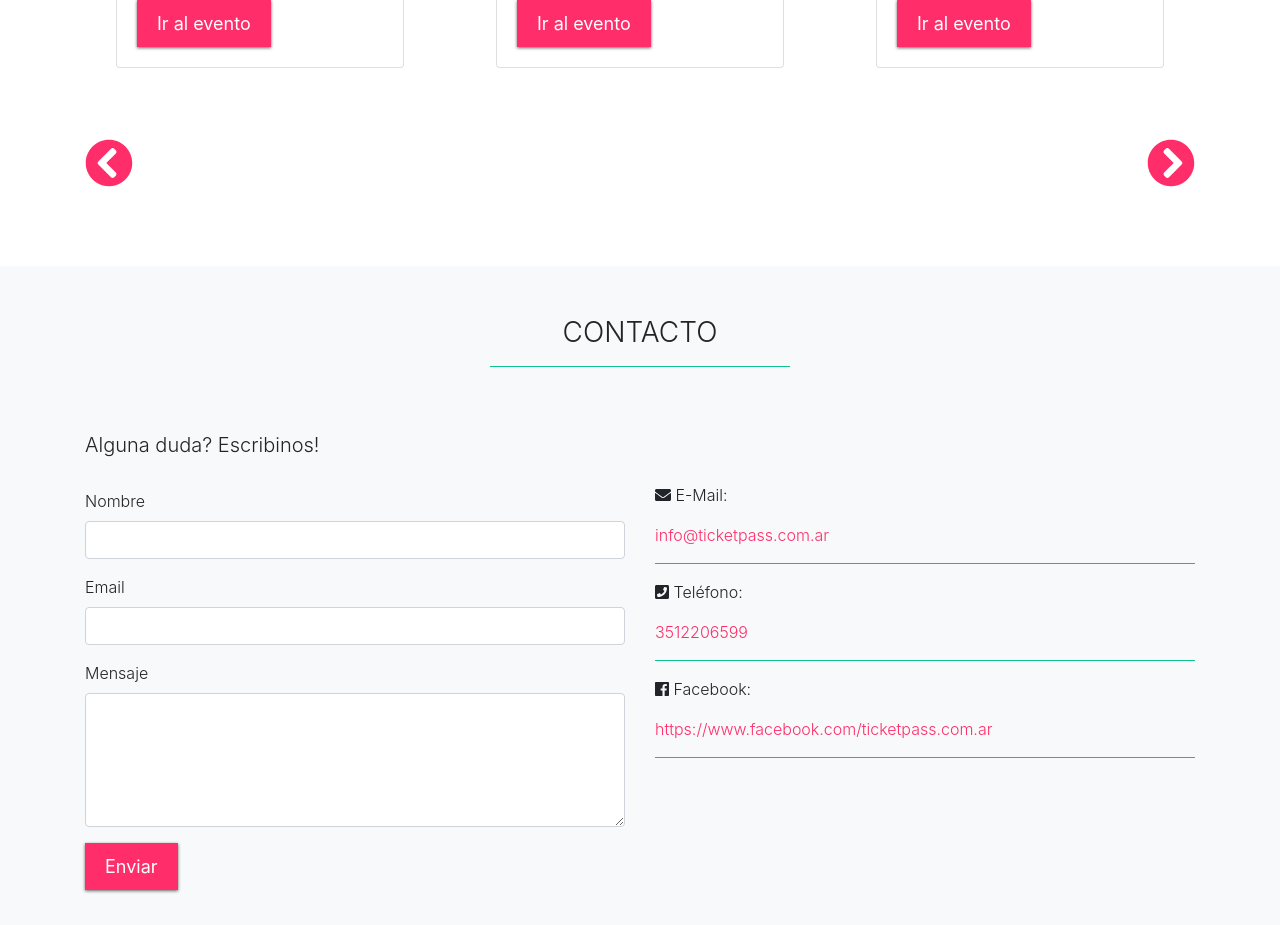
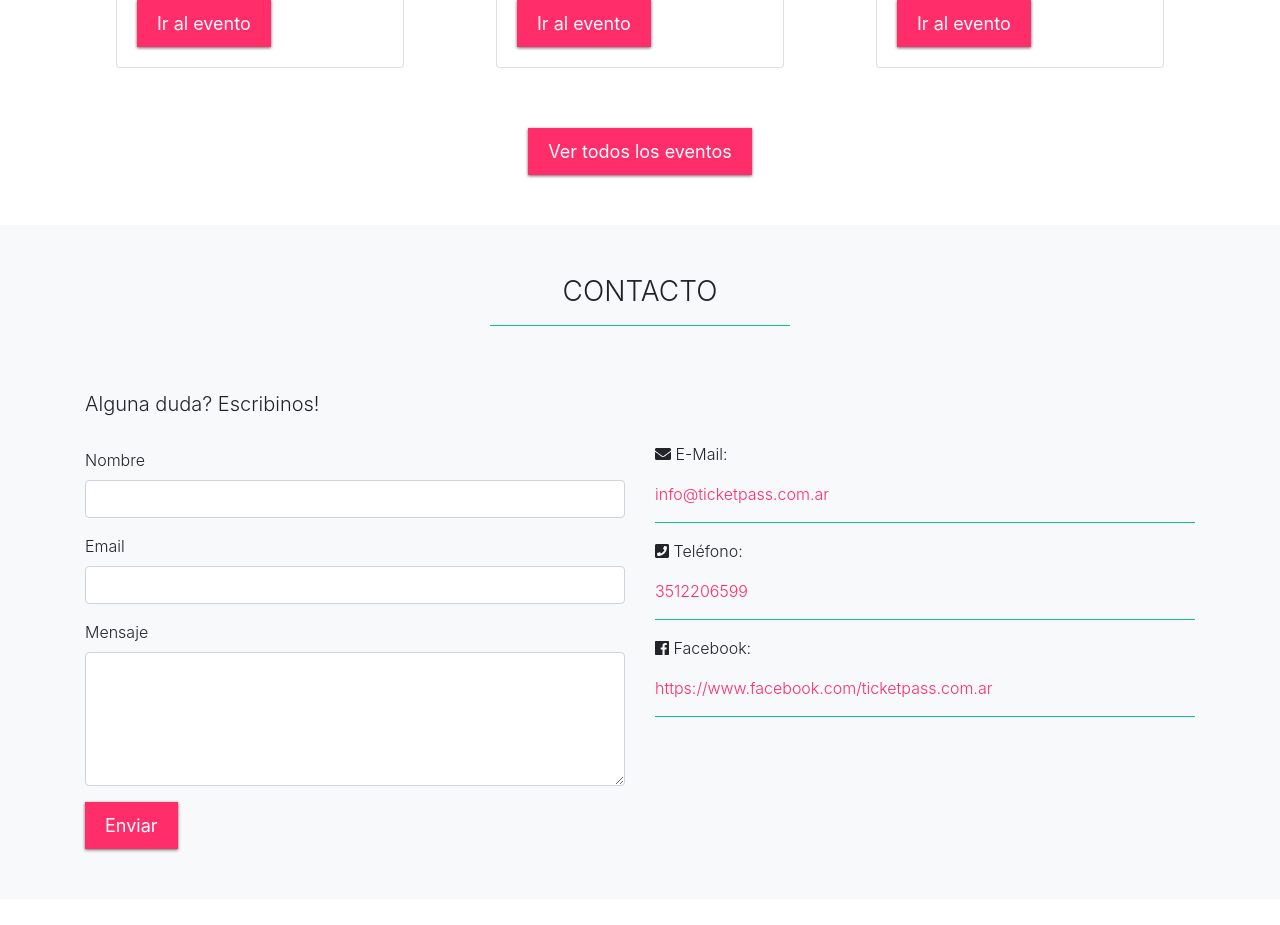
Before and after one commit to G33N/ticketPass, an Angular app: page / in a window 1280 px wide. Shown: the part 1860-2785 px from the top of the page. Built offline with nearby package versions, Linux system fonts and the light colour scheme.

Commit message:
Component.html updated

```diff
--- a/src/app/app.component.html
+++ b/src/app/app.component.html
@@ -168,19 +168,9 @@
         </div>
       </div>
     </div>
-    <div class="row">
-        <div class="col">
-          <p class="text-left">
-            <a class="flechas" href="#"><i class="fas fa-chevron-circle-left"></i></a>
-          </p>
-        </div>
-        <div class="col">
-          <p class="text-right" title="Inicio">
-            <a class="flechas" href="#"><i class="fas fa-chevron-circle-right"></i>
-            </a>
-          </p>
-        </div>
-      </div>
+    <div class="text-center">
+      <a href="#" class="btn btn-primary">Ver todos los eventos</a>
+    </div>
   </div>
 </section>
 
```
